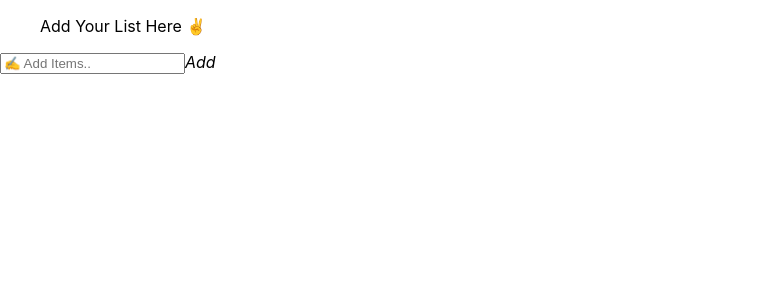
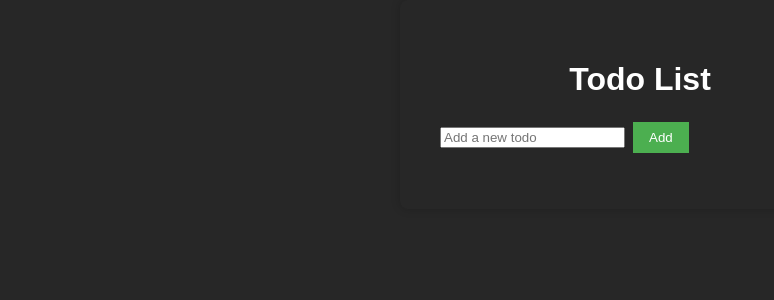
Before and after one commit to rohitp-webonise/ToDoList-React-Redux, a React (Create React App) app in the folder todolist/: page / in a window 1280 px wide. Shown: the top 300 px of the page, without its empty margins (0-774 px from the left). Built offline with nearby package versions, Linux system fonts and the light colour scheme.

Commit message:
Addiing Item to the list with check and uncheck

```diff
--- a/todolist/src/App.css
+++ b/todolist/src/App.css
@@ -1,38 +1,29 @@
-.App {
-  text-align: center;
+body {
+  background-color: #272727;
+  font-family: Arial, sans-serif;
+  color: #fff;
 }
 
-.App-logo {
-  height: 40vmin;
-  pointer-events: none;
+.app {
+  max-width: 400px;
+  margin: 0 auto;
+  padding: 40px;
+  background-color:#272727;
+  box-shadow: 0 0 10px rgba(0, 0, 0, 0.2);
+  border-radius: 8px;
+  animation: fadeIn 1s ease;
 }
 
-@media (prefers-reduced-motion: no-preference) {
-  .App-logo {
-    animation: App-logo-spin infinite 20s linear;
+.app h1 {
+  text-align: center;
+  margin-bottom: 24px;
+}
+
+@keyframes fadeIn {
+  from {
+    opacity: 0;
+  }
+  to {
+    opacity: 1;
   }
 }
-
-.App-header {
-  background-color: #282c34;
-  min-height: 100vh;
-  display: flex;
-  flex-direction: column;
-  align-items: center;
-  justify-content: center;
-  font-size: calc(10px + 2vmin);
-  color: white;
-}
-
-.App-link {
-  color: #61dafb;
-}
-
-@keyframes App-logo-spin {
-  from {
-    transform: rotate(0deg);
-  }
-  to {
-    transform: rotate(360deg);
-  }
-}
--- a/todolist/src/App.js
+++ b/todolist/src/App.js
@@ -1,12 +1,20 @@
-import React from 'react'
-import TodoList from './components/TodoList'
+
+import { Provider } from 'react-redux';
+import store from './store';
+import AddTodo from './components/AddTodo';
+import TodoList from './components/TodoList';
+import './App.css';
 
 const App = () => {
   return (
-    <>
-      <TodoList/>
-    </>
-  )
-}
+    <Provider store={store}>
+      <div className="app">
+        <h1>Todo List</h1>
+        <AddTodo />
+        <TodoList />
+      </div>
+    </Provider>
+  );
+};
 
-export default App
+export default App;
--- /dev/null
+++ b/todolist/src/actions/todoActions.js
@@ -0,0 +1,21 @@
+export const ADD_TODO = 'ADD_TODO';
+export const TOGGLE_TODO = 'TOGGLE_TODO';
+
+// Action Creators
+export const addTodo = (text) => {
+  return {
+    type: ADD_TODO,
+    payload: {
+      id: Date.now(),
+      text,
+      completed: false
+    }
+  };
+};
+
+export const toggleTodo = (id) => {
+  return {
+    type: TOGGLE_TODO,
+    payload: id
+  };
+};
--- /dev/null
+++ b/todolist/src/components/AddTodo.css
@@ -0,0 +1,37 @@
+.add-todo {
+    display: flex;
+    align-items: center;
+    margin-bottom: 16px;
+    animation: slideInFromRight 0.5s ease;
+  }
+
+  .add-todo input[type="text"] {
+    margin-right: 8px;
+  }
+
+  .add-todo button {
+    padding: 8px 16px;
+    background-color: #4caf50;
+    color: #fff;
+    border: none;
+    cursor: pointer;
+  }
+
+  .add-todo button:hover {
+    background-color: #45a049;
+  }
+
+  .add-todo button:focus {
+    outline: none;
+  }
+
+  @keyframes slideInFromRight {
+    from {
+      opacity: 0;
+      transform: translateX(20px);
+    }
+    to {
+      opacity: 1;
+      transform: translateX(0);
+    }
+  }
--- /dev/null
+++ b/todolist/src/components/AddTodo.js
@@ -0,0 +1,40 @@
+import React, { useState } from 'react';
+import { connect } from 'react-redux';
+import { addTodo } from '../actions/todoActions';
+import './AddTodo.css';
+
+const AddTodo = ({ addTodo }) => {
+  const [text, setText] = useState('');
+
+  const handleInputChange = (event) => {
+    setText(event.target.value);
+  };
+
+  const handleAddTodo = () => {
+    if (text.trim() !== '') {
+      addTodo(text);
+      setText('');
+    }
+  };
+
+  const handleKeyPress = (event) => {
+    if (event.key === 'Enter') {
+      handleAddTodo();
+    }
+  };
+
+  return (
+    <div className="add-todo">
+      <input
+        type="text"
+        placeholder="Add a new todo"
+        value={text}
+        onChange={handleInputChange}
+        onKeyPress={handleKeyPress}
+      />
+      <button onClick={handleAddTodo}>Add</button>
+    </div>
+  );
+};
+
+export default connect(null, { addTodo })(AddTodo);
--- /dev/null
+++ b/todolist/src/components/TodoItem.css
@@ -0,0 +1,25 @@
+.todo-item {
+    display: flex;
+    align-items: center;
+    margin-bottom: 8px;
+    animation: fadeIn 0.5s ease;
+  }
+
+  .todo-item.completed label {
+    text-decoration: line-through;
+  }
+
+  .todo-item input[type="checkbox"] {
+    margin-right: 8px;
+  }
+
+  @keyframes fadeIn {
+    from {
+      opacity: 0;
+      transform: translateY(-10px);
+    }
+    to {
+      opacity: 1;
+      transform: translateY(0);
+    }
+  }
--- a/todolist/src/components/TodoItem.js
+++ b/todolist/src/components/TodoItem.js
@@ -1,11 +1,25 @@
-import React from 'react'
+import React from 'react';
+import { connect } from 'react-redux';
+import { toggleTodo } from '../actions/todoActions';
+import './TodoItem.css';
 
-const TodoItem = () => {
+const TodoItem = ({ todo, toggleTodo }) => {
+  const { id, text, completed } = todo;
+
+  const handleToggle = () => {
+    toggleTodo(id);
+  };
+
   return (
-    <div>
+    <div className={`todo-item ${completed ? 'completed' : ''}`}>
+      <input
+        type="checkbox"
+        checked={completed}
+        onChange={handleToggle}
+      />
+      <label>{text}</label>
+    </div>
+  );
+};
 
-    </div>
-  )
-}
-
-export default TodoItem
+export default connect(null, { toggleTodo })(TodoItem);
--- /dev/null
+++ b/todolist/src/components/TodoList.css
@@ -0,0 +1,23 @@
+.todo-list {
+    margin-top: 16px;
+    animation: slideIn 0.5s ease;
+  }
+
+  .todo-list .todo-item:last-child {
+    margin-bottom: 0;
+  }
+
+  .todo-list .todo-item:not(:last-child) {
+    margin-bottom: 8px;
+  }
+
+  @keyframes slideIn {
+    from {
+      opacity: 0;
+      transform: translateY(20px);
+    }
+    to {
+      opacity: 1;
+      transform: translateY(0);
+    }
+  }
--- a/todolist/src/components/TodoList.js
+++ b/todolist/src/components/TodoList.js
@@ -1,22 +1,22 @@
-import React from 'react'
-import "./todo.css"
+import React from 'react';
+import { connect } from 'react-redux';
+import TodoItem from './TodoItem';
+import './TodoList.css';
 
-const TodoList = () => {
+const TodoList = ({ todos }) => {
   return (
-    <>
-       <div className='main-div'>
-      <div className='child-div'>
-        <figure>
-          <figcaption>Add Your List Here ✌️</figcaption>
-        </figure>
-        <div className='addItems'>
-            <input type='text' placeholder= "✍️ Add Items.. "/>
-            <i className="fa fa-plus add-btn">Add</i>
-        </div>
-      </div>
+    <div className="todo-list">
+      {todos.map((todo) => (
+        <TodoItem key={todo.id} todo={todo} />
+      ))}
     </div>
-    </>
-  )
-}
+  );
+};
 
-export default TodoList
+const mapStateToProps = (state) => {
+  return {
+    todos: state.todos
+  };
+};
+
+export default connect(mapStateToProps)(TodoList);
--- /dev/null
+++ b/todolist/src/reducers/todoReducer.js
@@ -0,0 +1,27 @@
+import { ADD_TODO, TOGGLE_TODO } from '../actions/todoActions';
+
+const initialState = {
+  todos: []
+};
+
+const todoReducer = (state = initialState, action) => {
+  switch (action.type) {
+    case ADD_TODO:
+      return {
+        todos: [...state.todos, action.payload]
+      };
+    case TOGGLE_TODO:
+      return {
+        todos: state.todos.map(todo => {
+          if (todo.id === action.payload) {
+            return { ...todo, completed: !todo.completed };
+          }
+          return todo;
+        })
+      };
+    default:
+      return state;
+  }
+};
+
+export default todoReducer;
--- /dev/null
+++ b/todolist/src/store.js
@@ -0,0 +1,6 @@
+import { createStore } from 'redux';
+import todoReducer from './reducers/todoReducer';
+
+const store = createStore(todoReducer);
+
+export default store;
```
Also changed, not shown: todolist/src/components/todo.css (deleted).
